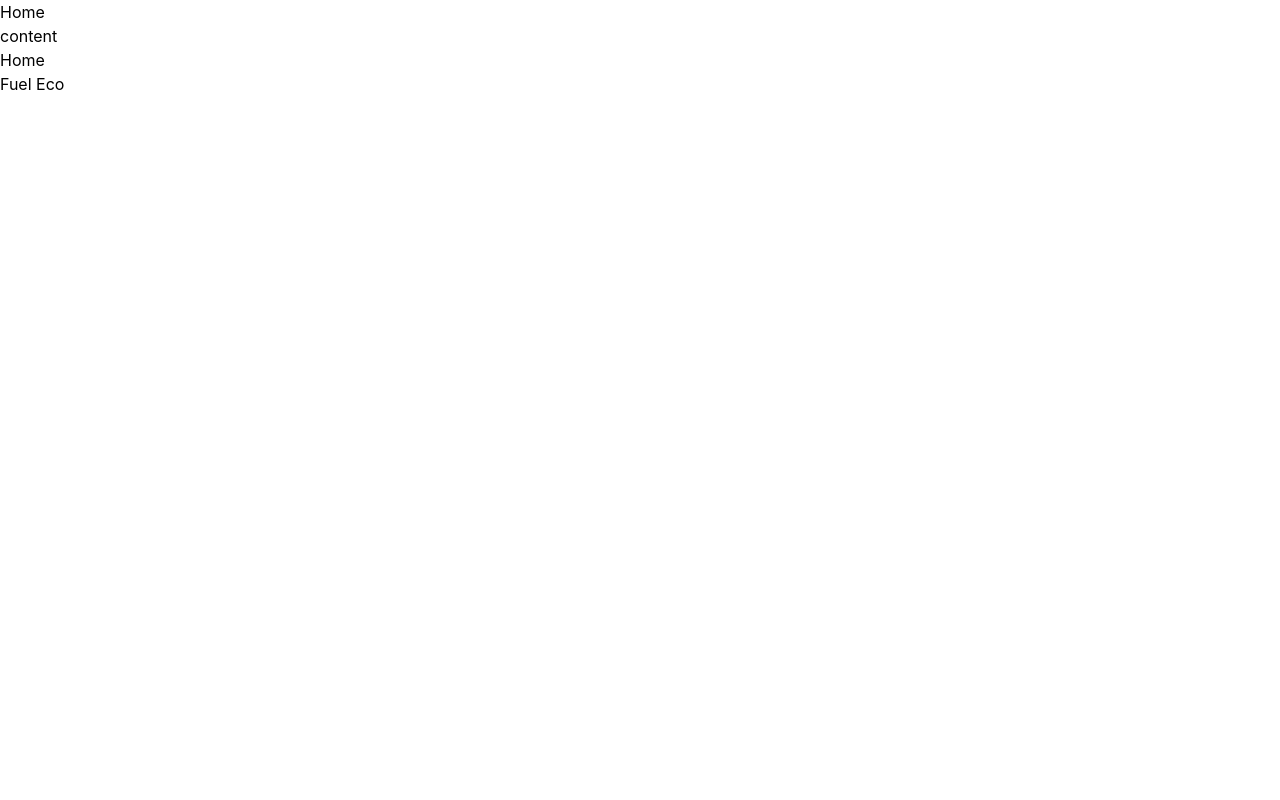
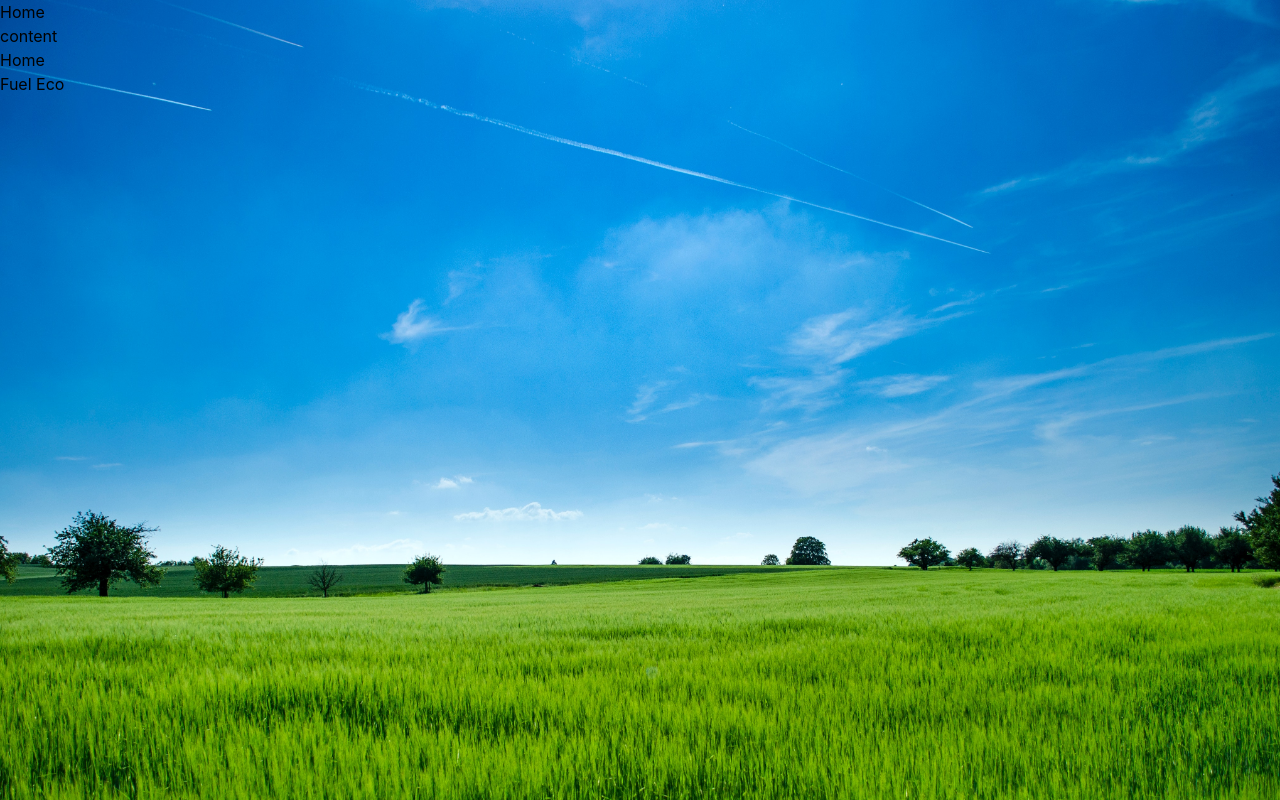
Before and after one commit to eknimation/sandbox-react-tailwind, a React (Create React App) app: page / in a window 1280 px wide. Built offline with nearby package versions, Linux system fonts and the light colour scheme.

Commit message:
Make a full-screen background.

```diff
--- a/src/App.js
+++ b/src/App.js
@@ -7,6 +7,7 @@
 function App() {
   return (
     <Router>
+      <div className="h-screen">
         <Switch>
           <Route path="/fuel">
             <FuelEco />
@@ -15,6 +16,7 @@
             <Home />
           </Route>
         </Switch>
+      </div>
     </Router>
   );
 }
--- a/src/index.css
+++ b/src/index.css
@@ -9,6 +9,10 @@
     sans-serif;
   -webkit-font-smoothing: antialiased;
   -moz-osx-font-smoothing: grayscale;
+  background-image: url(./assets/background.jpg);
+  background-size: cover;
+  background-position: center center;
+  background-repeat: no-repeat;
 }
 
 code {
```
Also changed, not shown: src/assets/background.jpg (added). Lines whose indentation alone changed are shown as unchanged.
